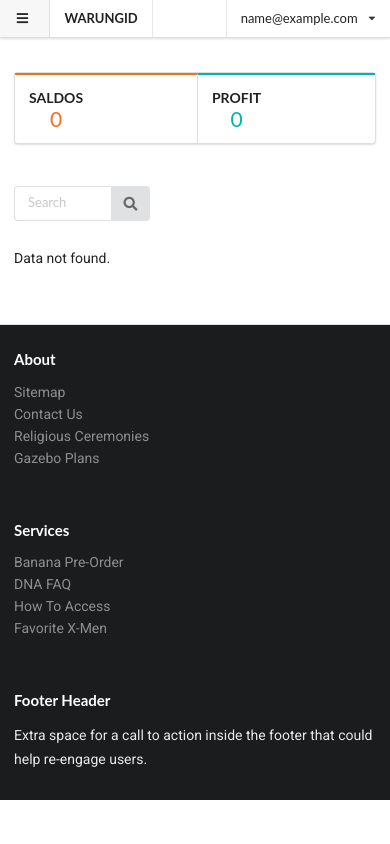
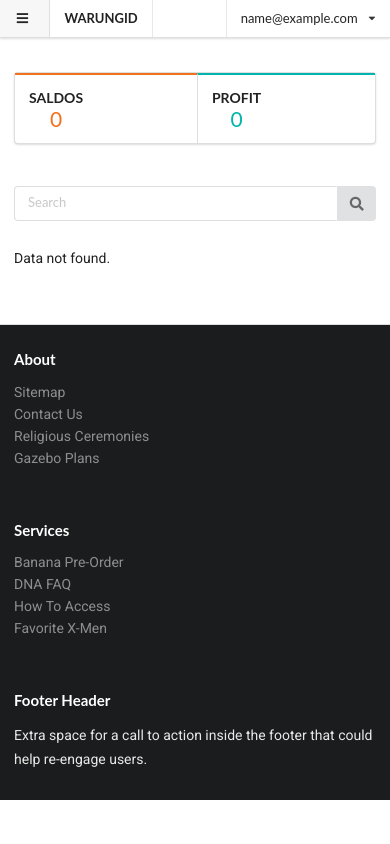
Before and after one commit to SlmnMEDIA/pulsatek, a Django app: page /account/sales/ in a window 390 px wide. Run offline with Django 3.2, Linux system fonts and the light colour scheme; the visitor is signed in with stand-in values (Sample User, id 1); data that the repository does not hold is empty; parts of the project's set-up code (start-up, migrations or seed data) failed here and were passed over; some libraries are stand-ins or nearby versions.

Commit message:
Update Mobile UI

```diff
--- a/template/account/trx_v2.html
+++ b/template/account/trx_v2.html
@@ -8,9 +8,9 @@
 {% block content %}
 <div class="ui equal width stackable grid">
     <div class="row">
-        <div class="column">
+        <div class=" five wide column">
             <form action="{% url 'sale:sale_list' %}" class="ui form js-search-sale">
-                <div class="six wide field">
+                <div class="field">
                     <div class="ui small action input">
                         <input type="text" name="search" placeholder="Search">
                         <button type="submit" class="ui icon button">
```
